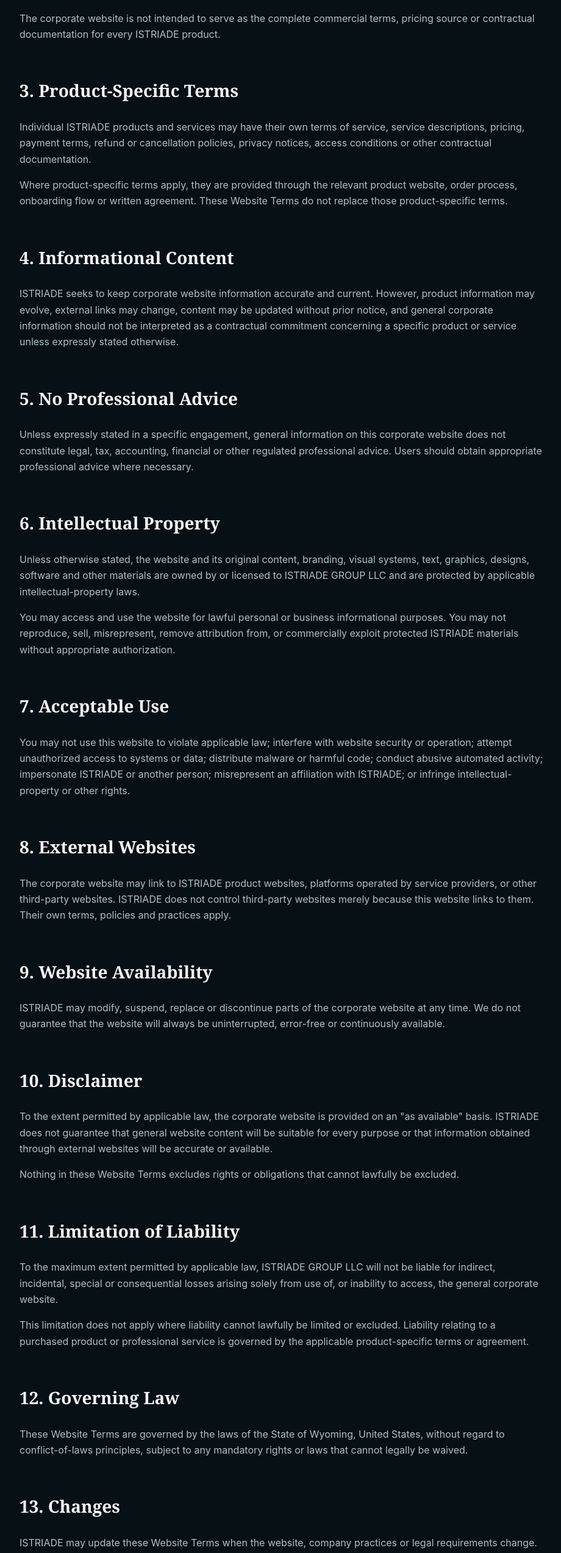
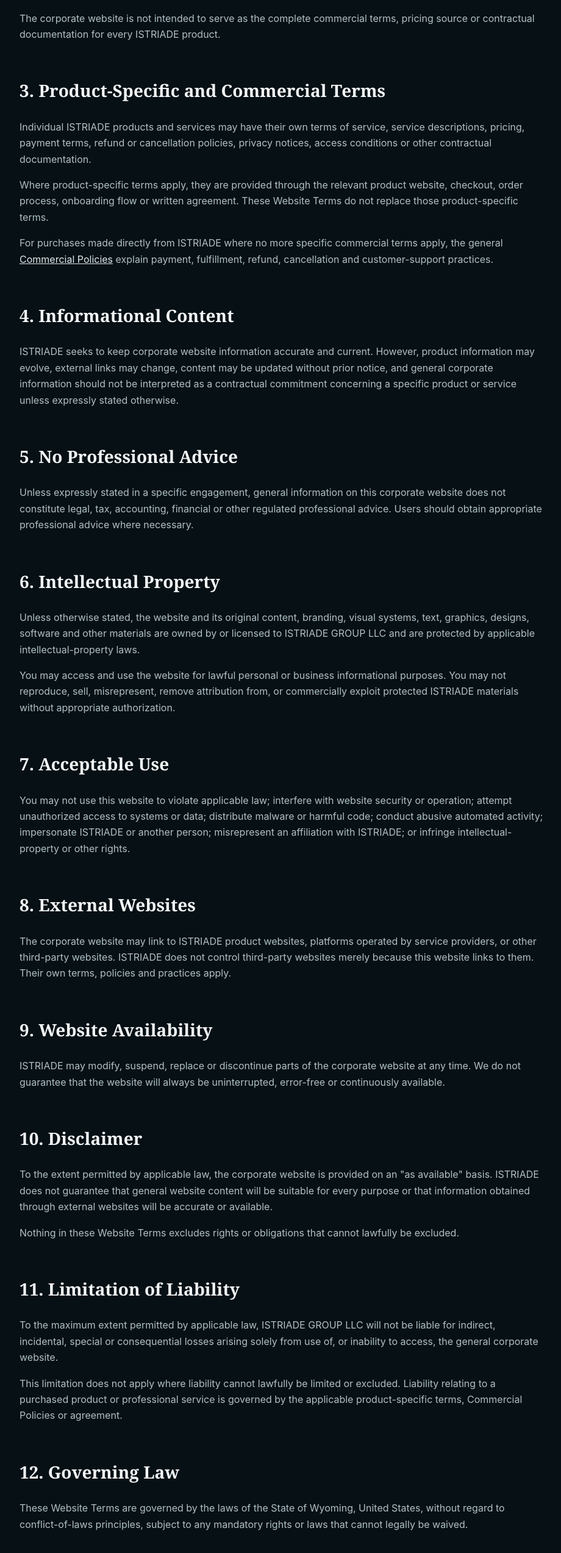
Before and after one commit to Abaco3300/istriade-web, a Next.js app: page /terms in a window 1280 px wide. Shown: the part 840-3386 px from the top of the page at 61% size, without its empty margins (178-1098 px from the left). Built offline with nearby package versions, Linux system fonts and the light colour scheme.

Commit message:
audit: connect website terms to commercial policy layer

```diff
--- a/app/terms/page.tsx
+++ b/app/terms/page.tsx
@@ -1,4 +1,5 @@
 import type { Metadata } from "next";
+import Link from "next/link";
 import { Breadcrumb } from "@/components/Breadcrumb";
 import { pageMetadata } from "@/lib/metadata";
 import { site } from "@/lib/site";
@@ -12,8 +13,8 @@
 export default function TermsPage() {
   return <section className="legal-page"><div className="container legal-container"><Breadcrumb label="Website Terms" /><p className="eyebrow">Legal</p><h1>Website Terms</h1><p className="legal-updated">Last updated: September 5, 2026</p>
     <h2>1. Operator</h2><p>This website is operated by <strong>ISTRIADE GROUP LLC</strong>, a Wyoming limited liability company ("ISTRIADE," "we," "us," or "our").</p><p>By accessing or using istriadegroup.com, you agree to these Website Terms. If you do not agree, you should not use the website.</p>
-    <h2>2. Corporate Website</h2><p>istriadegroup.com is ISTRIADE's corporate website. It provides information about ISTRIADE GROUP LLC, its products and systems, its capabilities, its operating approach, and methods of contacting the company.</p><p>The corporate website is not intended to serve as the complete commercial terms, pricing source or contractual documentation for every ISTRIADE product.</p>
-    <h2>3. Product-Specific Terms</h2><p>Individual ISTRIADE products and services may have their own terms of service, service descriptions, pricing, payment terms, refund or cancellation policies, privacy notices, access conditions or other contractual documentation.</p><p>Where product-specific terms apply, they are provided through the relevant product website, order process, onboarding flow or written agreement. These Website Terms do not replace those product-specific terms.</p>
+    <h2>2. Corporate Website</h2><p>istriadegroup.com is ISTRIADE&apos;s corporate website. It provides information about ISTRIADE GROUP LLC, its products and systems, its capabilities, its operating approach, and methods of contacting the company.</p><p>The corporate website is not intended to serve as the complete commercial terms, pricing source or contractual documentation for every ISTRIADE product.</p>
+    <h2>3. Product-Specific and Commercial Terms</h2><p>Individual ISTRIADE products and services may have their own terms of service, service descriptions, pricing, payment terms, refund or cancellation policies, privacy notices, access conditions or other contractual documentation.</p><p>Where product-specific terms apply, they are provided through the relevant product website, checkout, order process, onboarding flow or written agreement. These Website Terms do not replace those product-specific terms.</p><p>For purchases made directly from ISTRIADE where no more specific commercial terms apply, the general <Link href="/commercial-policies/">Commercial Policies</Link> explain payment, fulfillment, refund, cancellation and customer-support practices.</p>
     <h2>4. Informational Content</h2><p>ISTRIADE seeks to keep corporate website information accurate and current. However, product information may evolve, external links may change, content may be updated without prior notice, and general corporate information should not be interpreted as a contractual commitment concerning a specific product or service unless expressly stated otherwise.</p>
     <h2>5. No Professional Advice</h2><p>Unless expressly stated in a specific engagement, general information on this corporate website does not constitute legal, tax, accounting, financial or other regulated professional advice. Users should obtain appropriate professional advice where necessary.</p>
     <h2>6. Intellectual Property</h2><p>Unless otherwise stated, the website and its original content, branding, visual systems, text, graphics, designs, software and other materials are owned by or licensed to ISTRIADE GROUP LLC and are protected by applicable intellectual-property laws.</p><p>You may access and use the website for lawful personal or business informational purposes. You may not reproduce, sell, misrepresent, remove attribution from, or commercially exploit protected ISTRIADE materials without appropriate authorization.</p>
@@ -21,9 +22,9 @@
     <h2>8. External Websites</h2><p>The corporate website may link to ISTRIADE product websites, platforms operated by service providers, or other third-party websites. ISTRIADE does not control third-party websites merely because this website links to them. Their own terms, policies and practices apply.</p>
     <h2>9. Website Availability</h2><p>ISTRIADE may modify, suspend, replace or discontinue parts of the corporate website at any time. We do not guarantee that the website will always be uninterrupted, error-free or continuously available.</p>
     <h2>10. Disclaimer</h2><p>To the extent permitted by applicable law, the corporate website is provided on an "as available" basis. ISTRIADE does not guarantee that general website content will be suitable for every purpose or that information obtained through external websites will be accurate or available.</p><p>Nothing in these Website Terms excludes rights or obligations that cannot lawfully be excluded.</p>
-    <h2>11. Limitation of Liability</h2><p>To the maximum extent permitted by applicable law, ISTRIADE GROUP LLC will not be liable for indirect, incidental, special or consequential losses arising solely from use of, or inability to access, the general corporate website.</p><p>This limitation does not apply where liability cannot lawfully be limited or excluded. Liability relating to a purchased product or professional service is governed by the applicable product-specific terms or agreement.</p>
+    <h2>11. Limitation of Liability</h2><p>To the maximum extent permitted by applicable law, ISTRIADE GROUP LLC will not be liable for indirect, incidental, special or consequential losses arising solely from use of, or inability to access, the general corporate website.</p><p>This limitation does not apply where liability cannot lawfully be limited or excluded. Liability relating to a purchased product or professional service is governed by the applicable product-specific terms, Commercial Policies or agreement.</p>
     <h2>12. Governing Law</h2><p>These Website Terms are governed by the laws of the State of Wyoming, United States, without regard to conflict-of-laws principles, subject to any mandatory rights or laws that cannot legally be waived.</p>
     <h2>13. Changes</h2><p>ISTRIADE may update these Website Terms when the website, company practices or legal requirements change. The current version will be published on this page with the applicable "Last updated" date.</p>
-    <h2>14. Contact</h2><p>Questions about these Website Terms may be sent to:<br /><strong>{site.legalName}</strong><br />{site.location}<br /><a href={`mailto:${site.email}`}>{site.email}</a></p>
+    <h2>14. Contact</h2><p>Questions about these Website Terms may be sent to:<br /><strong>{site.legalName}</strong><br />{site.businessAddressText}<br /><a href={`mailto:${site.supportEmail}`}>{site.supportEmail}</a></p>
   </div></section>;
 }
```
